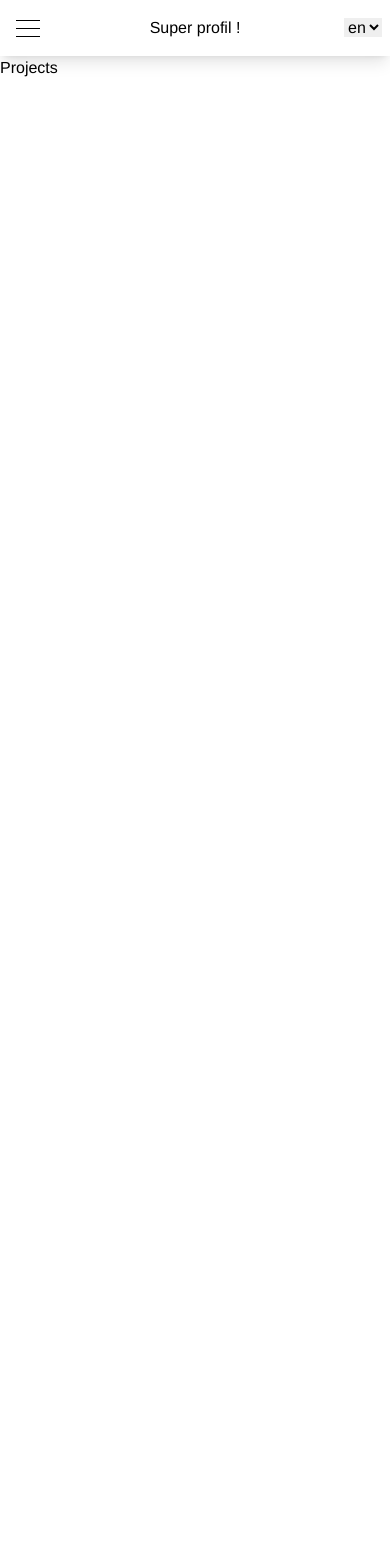
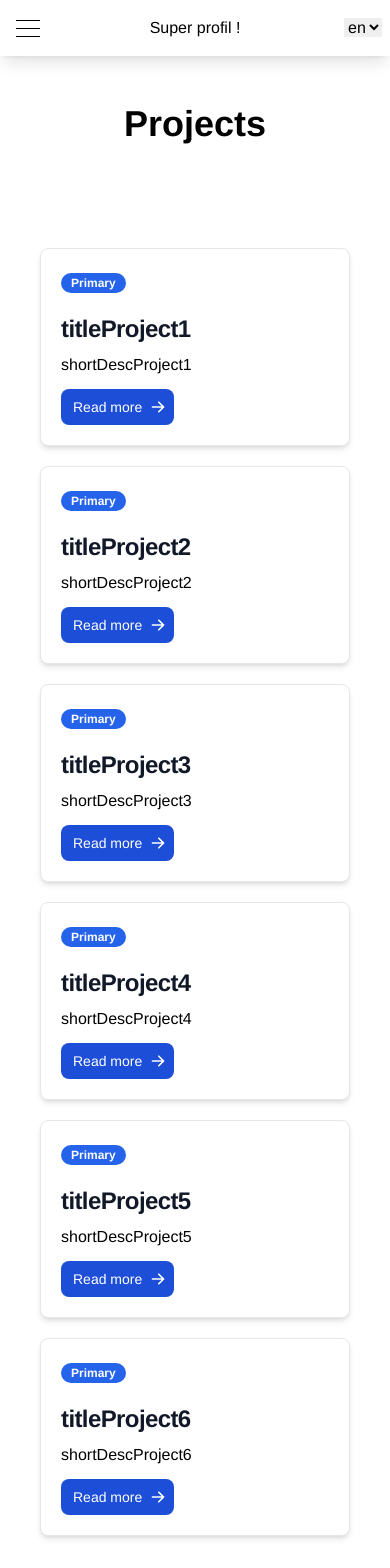
Before and after one commit to Cronos8/site-vitrine, a Vue app: page /projects in a window 390 px wide. Shown: the top 1568 px of the page. Before the commit the page ends 844 px from the top, so only its background shows below. Built offline with nearby package versions, Linux system fonts and the light colour scheme.

Commit message:
structure page projet

```diff
--- /dev/null
+++ b/src/components/CardProject.vue
@@ -0,0 +1,43 @@
+<template>
+
+  <div class="max-w-sm bg-white rounded-lg border border-gray-200 shadow-md">
+    <a href="#" class="hidden md:block">
+      <img class="rounded-t-lg" src="../assets/test.jpg" alt="" />
+    </a>
+    <div class="flex space-x-2 flex-start pt-6 pl-5">
+      <span class="text-xs inline-block py-1 px-2.5 leading-none text-center whitespace-nowrap align-baseline font-bold bg-blue-600 text-white rounded-full">Primary</span>
+    </div>
+    <div class="p-5">
+      <a href="#">
+        <h5 class="mb-2 text-2xl font-bold tracking-tight text-gray-900">{{ $t(mainTitle) }}</h5>
+      </a>
+      <p class="mb-3 font-normal text-gray-70 text-justify">{{ $t(shortdesc) }}</p>
+      <a href="#" class="inline-flex items-center py-2 px-3 text-sm font-medium text-center text-white bg-blue-700 rounded-lg hover:bg-blue-800 focus:ring-4 focus:outline-none focus:ring-blue-300">
+        Read more
+        <svg aria-hidden="true" class="ml-2 -mr-1 w-4 h-4" fill="currentColor" viewBox="0 0 20 20" xmlns="http://www.w3.org/2000/svg">
+          <path fill-rule="evenodd" d="M10.293 3.293a1 1 0 011.414 0l6 6a1 1 0 010 1.414l-6 6a1 1 0 01-1.414-1.414L14.586 11H3a1 1 0 110-2h11.586l-4.293-4.293a1 1 0 010-1.414z" clip-rule="evenodd"></path>
+        </svg>
+      </a>
+      </div>
+  </div>
+
+</template>
+
+<script>
+
+  export default {
+    props: {
+      mainTitle: String,
+      shortdesc: String,
+      badges: {
+        type: Array,
+        required: false,
+      }
+    }
+  }
+
+</script>
+
+<style>
+
+</style>
--- a/src/locales/en.json
+++ b/src/locales/en.json
@@ -4,5 +4,11 @@
   "resumeMenuTitle" : "Resume",
 
   "title": "Welcome Alexandre !",
-  "description": "A Vue i18n next example using vue-i18n-next"
+  "description": "A Vue i18n next example using vue-i18n-next",
+
+  "titleProject1" : "I am project 1",
+  "shortDescProject1" : "I am short desc 2",
+
+  "titleProject2" : "I am projet 2",
+  "shortDescProject2" : "I am desc projet 2"
 }
--- a/src/locales/fr.json
+++ b/src/locales/fr.json
@@ -4,5 +4,11 @@
     "resumeMenuTitle" : "CV",
 
     "title": "Boujour Alexandre !",
-    "description": "Un exemple Vue i18n next avec vue-i18n-next"
+    "description": "Un exemple Vue i18n next avec vue-i18n-next",
+
+    "titleProject1" : "Je suis projet 1",
+    "shortDescProject1" : "Je suis desc projet 1",
+
+    "titleProject2" : "Je suis projet 2",
+    "shortDescProject2" : "Je suis desc projet 2"
 }
--- a/src/views/Home.vue
+++ b/src/views/Home.vue
@@ -1,5 +1,4 @@
 <template>
-
     <!-- Jumbotron -->
   <div class="flex flex-col h-screen p-12 text-center bg-gray-100 text-gray-700">
     <h2 class="font-semibold text-4xl mb-4">Heading</h2>
@@ -54,11 +53,27 @@
      velit esse cillum dolore eu fugiat nulla pariatur. Excepteur sint occaecat cupidatat non proident,
      sunt in culpa qui officia deserunt mollit anim id est laborum.
   </div>
+
+  <div class="text-center p-12">
+    <img
+      src="../assets/avatar.jpg"
+      class="rounded-full w-48 mb-4 mx-auto overflow-visible"
+      alt="Avatar"
+    />
+    <h5 class="text-xl font-medium leading-tight mb-2">Alexandre Nguyen</h5>
+    <p class="text-gray-500">Developper</p>
+  </div>
+
 </template>
 
 <script>
 
   export default {
+    data() {
+      return {
+        test:"title",
+      }
+    },
     name: 'home-view',
     components: {
     }
--- a/src/views/Projects.vue
+++ b/src/views/Projects.vue
@@ -1,17 +1,63 @@
 <template>
-  <h1>Projects</h1>
+  <div class="flex justify-center pt-12 pb-12">
+    <h2 class="font-semibold text-4xl mb-4">Projects</h2>
+  </div>
+
+  <div class="p-10 grid sm:grid-cols-1 md:grid-cols-3 lg:grid-cols-3 xl:grid-cols-3 gap-5">
+
+    <card-project v-for="(project, projectIndex) in projectsList"
+    :mainTitle="project.title"
+    :shortdesc="project.shortdesc"
+    :key="projectIndex"/>
+
+  </div>
+
 </template>
 
 <script>
 
+  import CardProject from '../components/CardProject.vue'
+
   export default {
     name: 'project-view',
+    data() {
+      return {
+        projectsList: [
+          {
+            title:"titleProject1",
+            shortdesc:"shortDescProject1"
+          },
+          {
+            title:"titleProject2",
+            shortdesc:"shortDescProject2"
+          },
+          {
+            title:"titleProject3",
+            shortdesc:"shortDescProject3"
+          },
+          {
+            title:"titleProject4",
+            shortdesc:"shortDescProject4"
+          },
+          {
+            title:"titleProject5",
+            shortdesc:"shortDescProject5"
+          },
+          {
+            title:"titleProject6",
+            shortdesc:"shortDescProject6"
+          },
+        ]
+      }
+    },
     components: {
+      CardProject
     }
   }
 
 </script>
 
+
 <style>
 
 </style>
```
Also changed, not shown: src/assets/avatar.jpg (added), src/assets/test.jpg (added).
